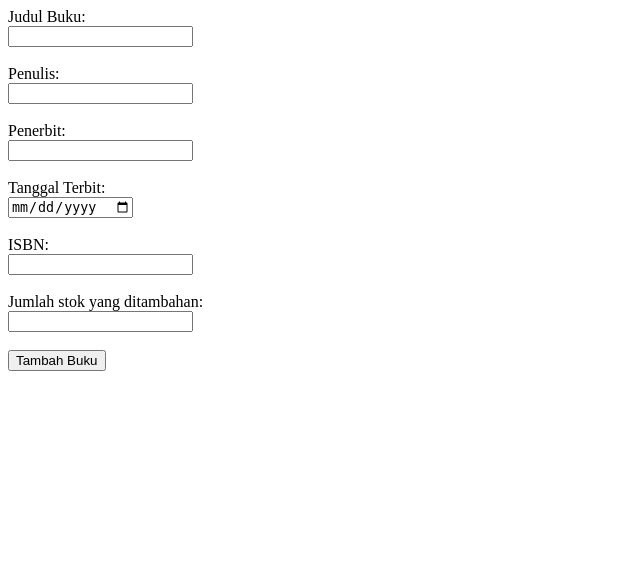
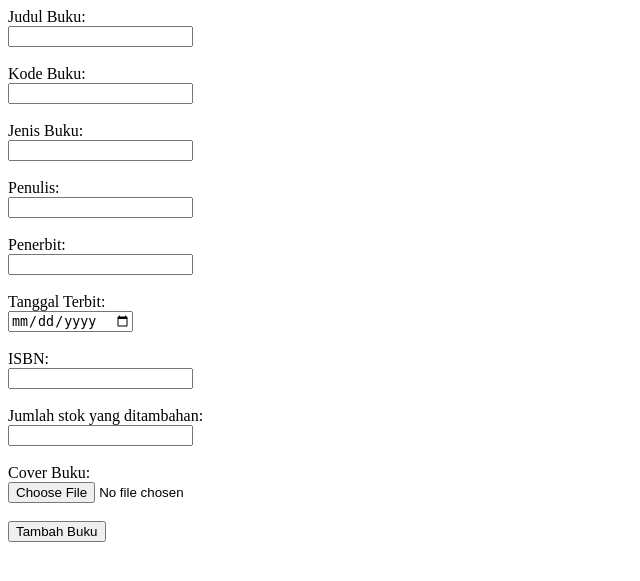
Before and after one commit to jay-lab-tech/tugasform, a PHP site: page /azhar_perpus.php in a window 1280 px wide. Shown: the top 581 px of the page, without its empty margins (0-640 px from the left). Run offline with PHP 8.4, Linux system fonts and the light colour scheme.

Commit message:
Update azhar_perpus.php

```diff
--- a/azhar_perpus.php
+++ b/azhar_perpus.php
@@ -1,6 +1,10 @@
-<form action="azhar_perpus.php" method="post">
+<form action="azhar_perpus.php" method="post" enctype="multipart/form-data">
     <label>Judul Buku:</label><br>
     <input type="text" name="judul" required><br><br>
+    <label>Kode Buku:</label><br>
+    <input type="number" name="kode_buku" required><br><br>
+    <label>Jenis Buku:</label><br>
+    <input type="text" name="jenis_buku" required><br><br>
     <label>Penulis:</label><br>
     <input type="text" name="penulis" required><br><br>
     <label>Penerbit:</label><br>
@@ -8,20 +12,52 @@
     <label>Tanggal Terbit:</label><br>
     <input type="date" name="tgl_terbit" required><br><br>
     <label>ISBN:</label><br>
-    <input type="text" name="isbn" required><br><br>
+    <input type="number" name="isbn" required><br><br>
     <label>Jumlah stok yang ditambahan:</label><br>
     <input type="number" name="stok" required><br><br>
+    <label>Cover Buku:</label><br>
+    <input type="file" name="cover" accept="image/*" required><br><br>
     <button type="submit">Tambah Buku</button>
 </form>
 <?php
 if ($_SERVER["REQUEST_METHOD"] == "POST") {
+    $kode_buku = $_POST["kode_buku"];
     $judul = $_POST["judul"];
+    $jenis_buku = $_POST["jenis_buku"];
     $penulis = $_POST["penulis"];
     $penerbit = $_POST["penerbit"];
     $tgl_terbit = $_POST["tgl_terbit"];
     $isbn = $_POST["isbn"];
     $stok = $_POST["stok"];
 
-    echo "Buku dengan judul <strong>'$judul'</strong> yang ditulis oleh <strong>$penulis</strong> dan diterbitkan oleh <strong>$penerbit</strong> pada tanggal <strong>$tgl_terbit</strong> dengan ISBN <strong>$isbn</strong> telah ditambahkan. <br> Jumlah stok yang ditambahkan: <strong>$stok</strong>.";
+    // Proses upload cover
+    $cover = $_FILES["cover"];
+    $cover_name = "";
+    if ($cover["error"] == 0) {
+        $cover_name = "uploads/" . basename($cover["name"]);
+        move_uploaded_file($cover["tmp_name"], $cover_name);
+    }
+
+    echo "<h3>Data Buku Baru</h3>";
+    echo "<table border='1' cellpadding='5'>";
+    echo "<tr><th>Kode Buku</th><th>Jenis Buku</th><th>Judul Buku</th><th>Penulis</th><th>Penerbit</th><th>Tanggal Terbit</th><th>ISBN</th><th>Jumlah Stok</th><th>Cover Buku</th></tr>";
+    echo "<tr>";
+    echo "<td>$kode_buku</td>";
+    echo "<td>$jenis_buku</td>";
+    echo "<td>$judul</td>";
+    echo "<td>$penulis</td>";
+    echo "<td>$penerbit</td>";
+    echo "<td>$tgl_terbit</td>";
+    echo "<td>$isbn</td>";
+    echo "<td>$stok</td>";
+    echo "<td>";
+    if ($cover_name) {
+        echo "<img src='$cover_name' width='100'>";
+    } else {
+        echo "Tidak ada cover";
+    }
+    echo "</td>";
+    echo "</tr>";
+    echo "</table>";
 }
 ?>
```
